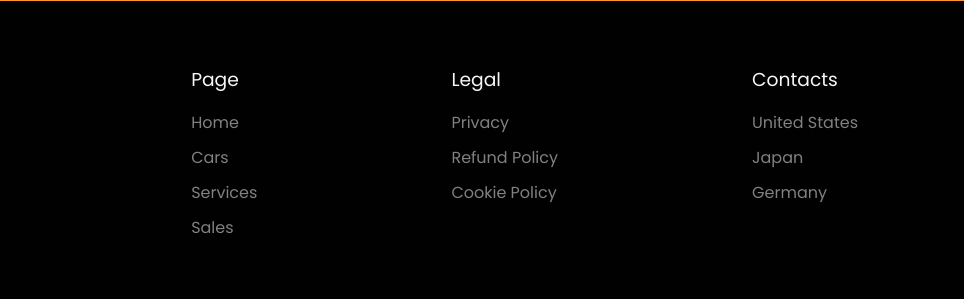
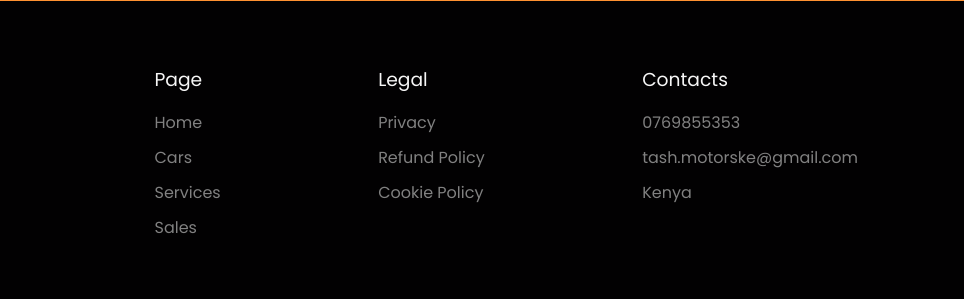
Before and after one commit to tebomorriz/tashautocollections, a plain HTML site: page facelift.html in a window 1280 px wide. Shown: the part 1446-1745 px from the top of the page, 316-1280 px from the left. Drawn offline with nearby package versions, Linux system fonts and the light colour scheme.

Commit message:
Contact Update

```diff
--- a/facelift.html
+++ b/facelift.html
@@ -139,9 +139,10 @@
         </div>
         <div class="footer-box">
           <h3>Contacts</h3>
-          <p>United States</p>
-          <p>Japan</p>
-          <p>Germany</p>
+          <p>0769855353</p>
+          <p>tash.motorske@gmail.com</p>
+          <p>Kenya</p>
+        </div>
         </div>
       </div>
     </section>
```
Also changed, not shown: about.html (+3 -3 lines), blog.html (+3 -3 lines), cars.html (+3 -3 lines), consultation.html (+3 -3 lines), importation.html (+4 -3 lines), index.html (+3 -3 lines), inspection.html (+3 -3 lines), mazdaatenza.html (+3 -3 lines), mazdacx.html (+3 -3 lines), parts.html (+3 -3 lines), porschecayenne.html (+3 -3 lines), services.html (+3 -3 lines), services2.html (+3 -3 lines), sourcing.html (+3 -3 lines), 4 more files.
